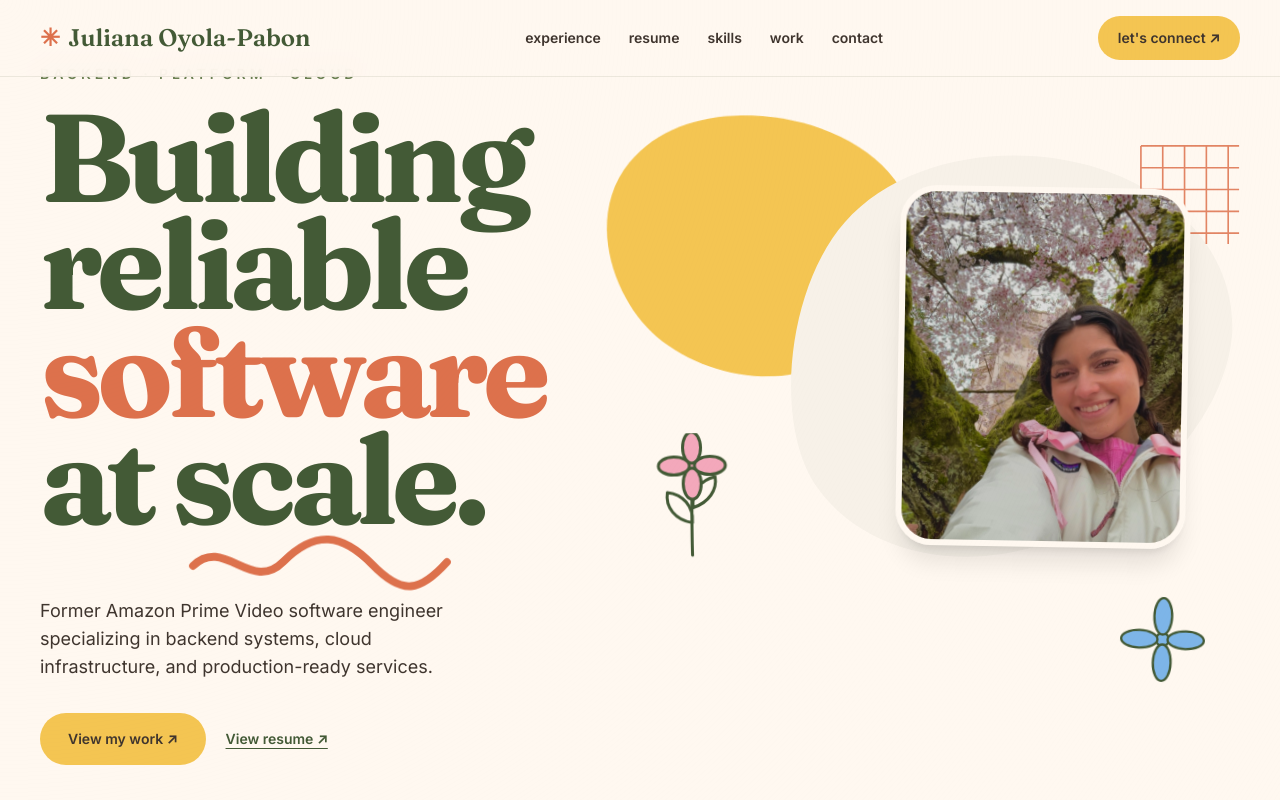
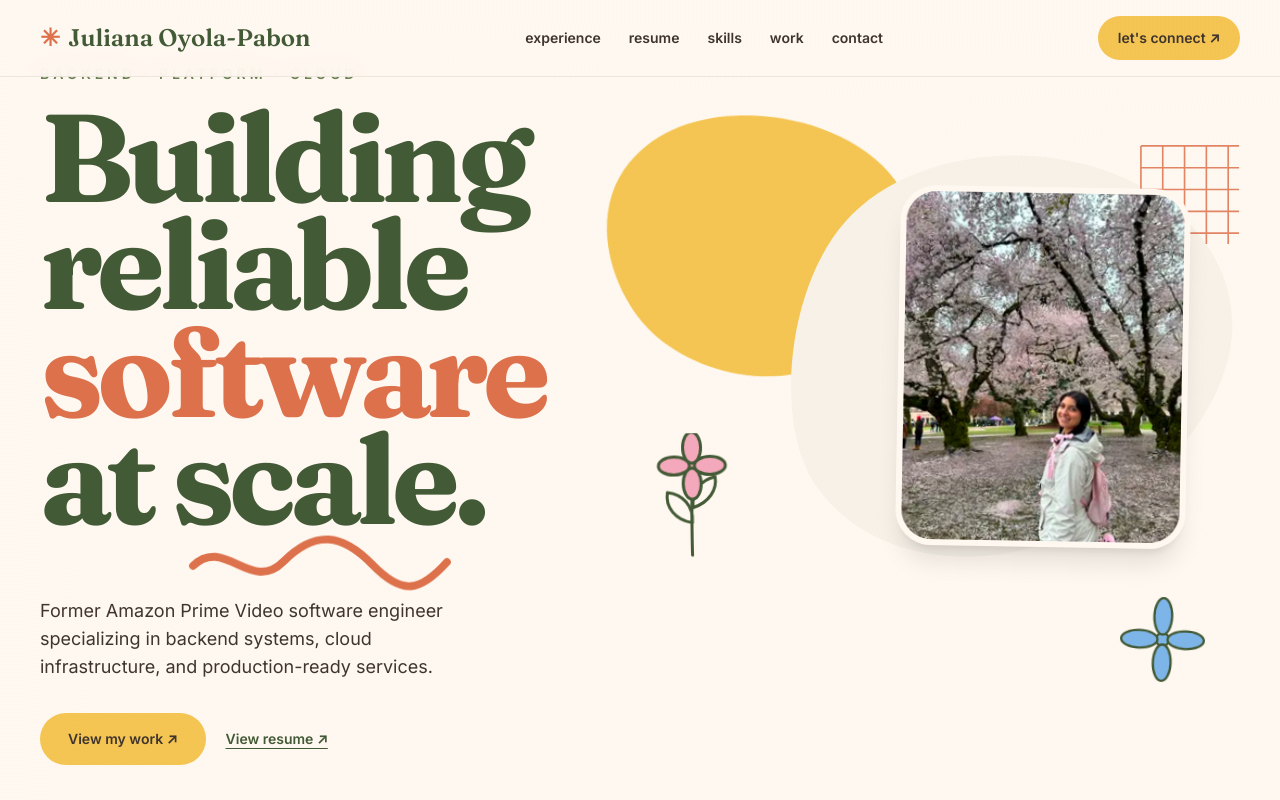
Before and after one commit to julsoyola/juliana-portfolio, a Next.js app: page / in a window 1280 px wide. Shown: the top 800 px of the page. Built offline with nearby package versions, Linux system fonts and the light colour scheme.

Commit message:
Updating HeroImg

```diff
--- a/components/Hero.tsx
+++ b/components/Hero.tsx
@@ -80,7 +80,7 @@
               fill
               priority
               sizes="(max-width: 640px) 230px, 290px"
-              className="object-cover object-[58%_40%] transition duration-500 hover:scale-[1.04] hover:-rotate-1"
+              className="object-cover object-[58%_40%] saturate-[1.5] contrast-[1.03] transition duration-500 hover:scale-[1.03]"
             />
           </div>
 
```
Also changed, not shown: public/images/heroImg.jpg.
